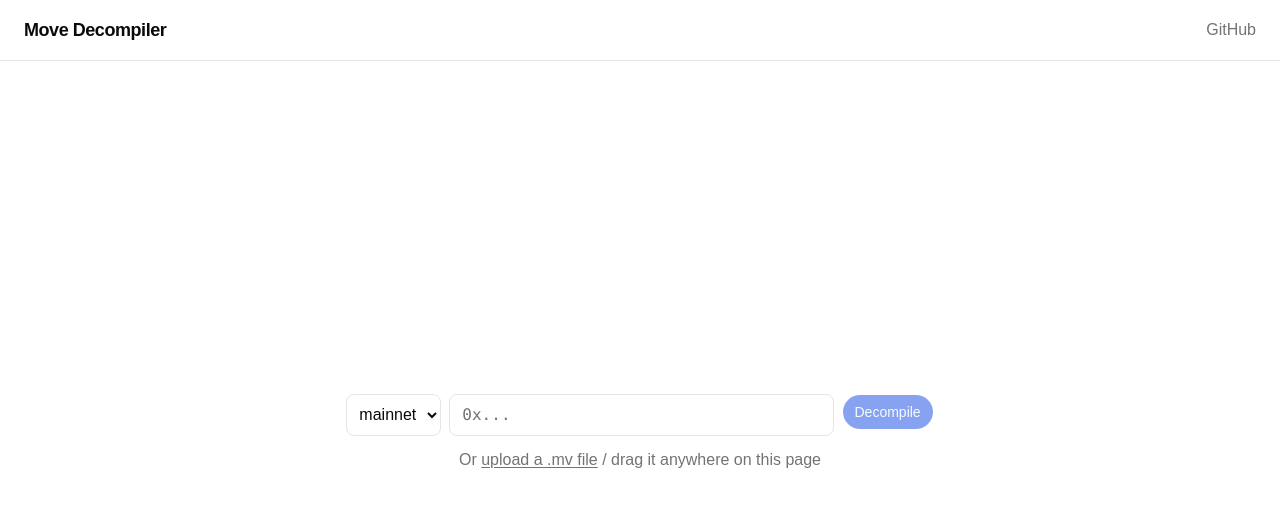
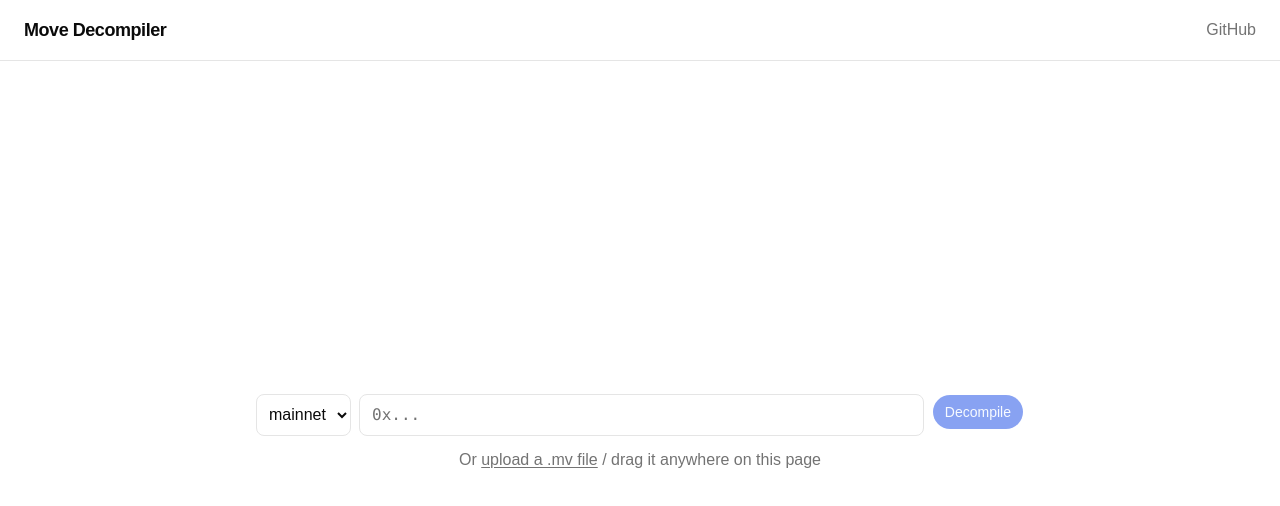
Before and after one commit to unconfirmedlabs/move-decompiler-zig, a React (Vite) app in the folder app/: page / in a window 1280 px wide. Shown: the top 506 px of the page. Built offline with nearby package versions, Linux system fonts and the light colour scheme.

Commit message:
fix: center input with max-w-3xl, drop 66ch

```diff
--- a/app/src/routes/decompile.tsx
+++ b/app/src/routes/decompile.tsx
@@ -17,7 +17,7 @@ export function DecompilePage() {
   const [selected, setSelected] = useState(0);
   const [error, setError] = useState("");
   const [loading, setLoading] = useState(true);
-  const [timeMs, setTimeMs] = useState(0);
+  const [, setTimeMs] = useState(0);
 
   useEffect(() => {
     let cancelled = false;
--- a/app/src/routes/home.tsx
+++ b/app/src/routes/home.tsx
@@ -170,7 +170,7 @@ export function HomePage() {
       onDrop={handleDrop}
     >
       <div className="relative flex flex-1 items-center justify-center p-6">
-        <div className="flex flex-col gap-3" style={{ width: "66ch" }}>
+        <div className="flex flex-col gap-3 w-full max-w-3xl">
           <div className="flex gap-2">
             <select
               value={network}
```
